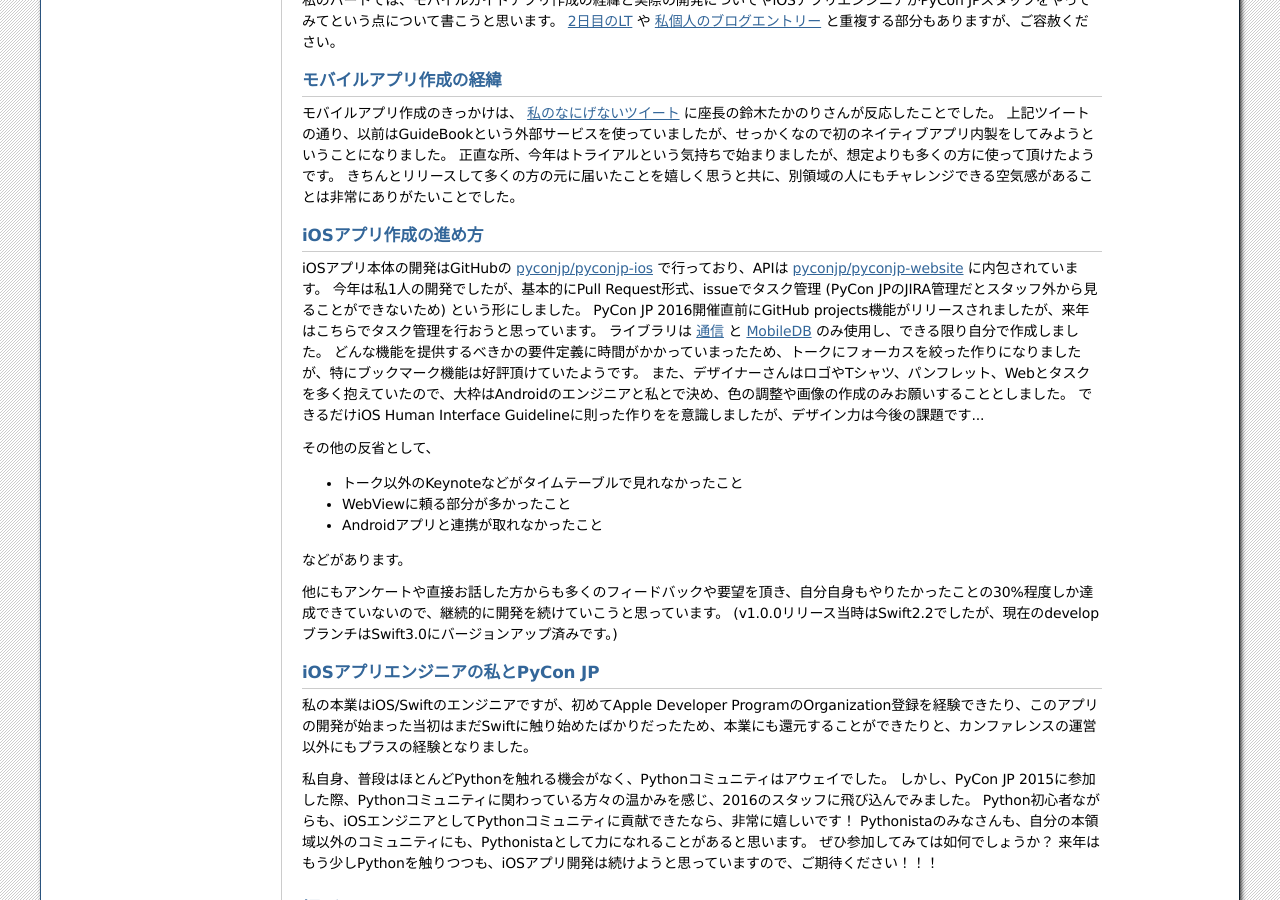
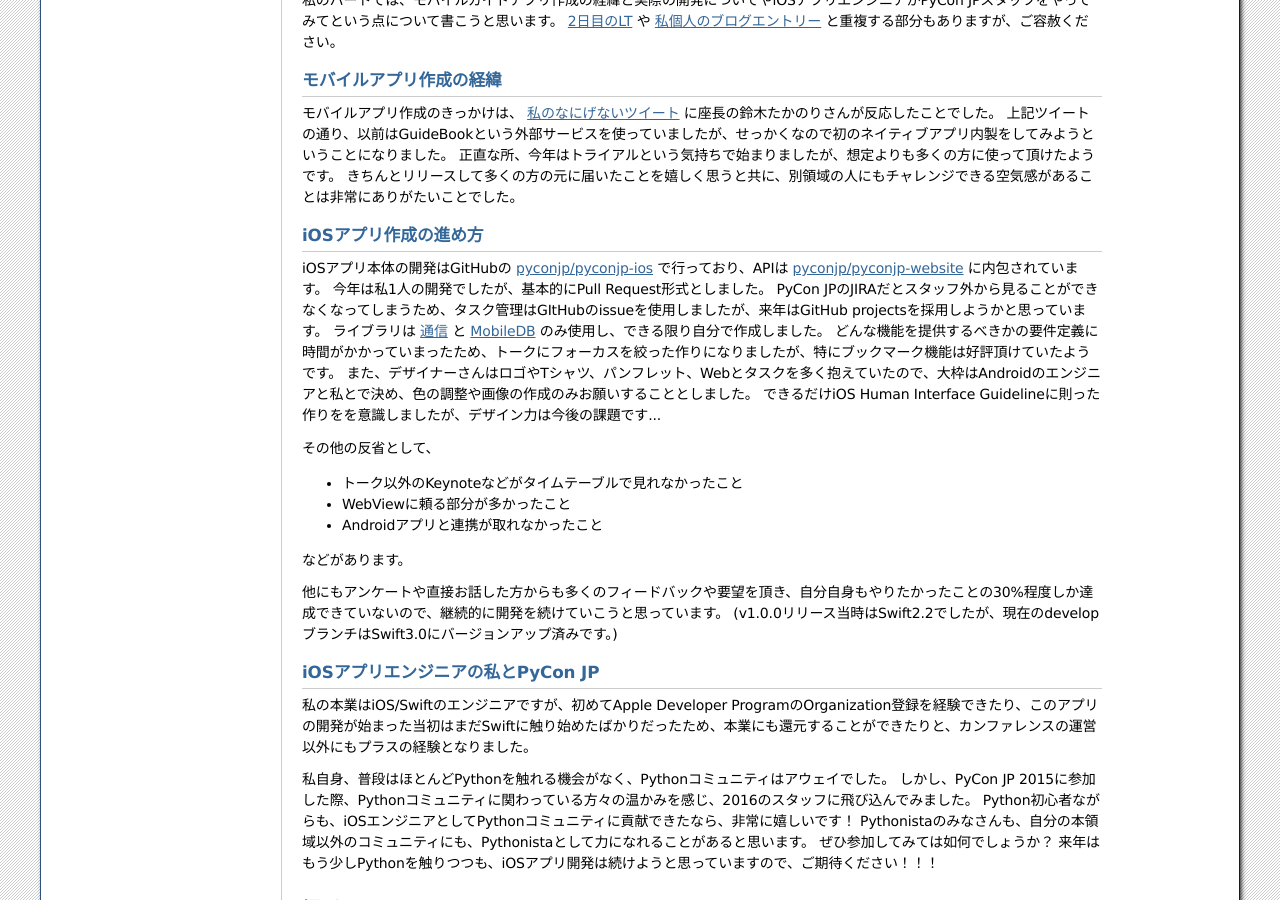
Before and after one commit to pyconjp/shoeisha2016, a Sphinx documentation site: the page built from source/afterreport_03_media.rst, in a window 1280 px wide and 900 px high, scrolled down 915 px. Built offline with Sphinx 7.4.7, drawn with Linux system fonts in a browser that asks for light colours.

Commit message:
Fix iOSアプリ作成の進め方 section

```diff
--- a/source/afterreport_03_media.rst
+++ b/source/afterreport_03_media.rst
@@ -33,8 +33,8 @@ PyCon JP 2016からスタッフ参加で、今年はメインでiOSアプリ開
 iOSアプリ作成の進め方
 ----------
 iOSアプリ本体の開発はGitHubの `pyconjp/pyconjp-ios <https://github.com/pyconjp/pyconjp-ios>`_ で行っており、APIは `pyconjp/pyconjp-website <https://github.com/pyconjp/pyconjp-website>`_ に内包されています。
-今年は私1人の開発でしたが、基本的にPull Request形式、issueでタスク管理 (PyCon JPのJIRA管理だとスタッフ外から見ることができないため) という形にしました。
-PyCon JP 2016開催直前にGitHub projects機能がリリースされましたが、来年はこちらでタスク管理を行おうと思っています。
+今年は私1人の開発でしたが、基本的にPull Request形式としました。
+PyCon JPのJIRAだとスタッフ外から見ることができなくなってしまうため、タスク管理はGItHubのissueを使用しましたが、来年はGitHub projectsを採用しようかと思っています。
 ライブラリは `通信 <https://github.com/Alamofire/Foundation>`_ と `MobileDB <https://realm.io/products/swift/>`_ のみ使用し、できる限り自分で作成しました。
 どんな機能を提供するべきかの要件定義に時間がかかっていまったため、トークにフォーカスを絞った作りになりましたが、特にブックマーク機能は好評頂けていたようです。
 また、デザイナーさんはロゴやTシャツ、パンフレット、Webとタスクを多く抱えていたので、大枠はAndroidのエンジニアと私とで決め、色の調整や画像の作成のみお願いすることとしました。
```
